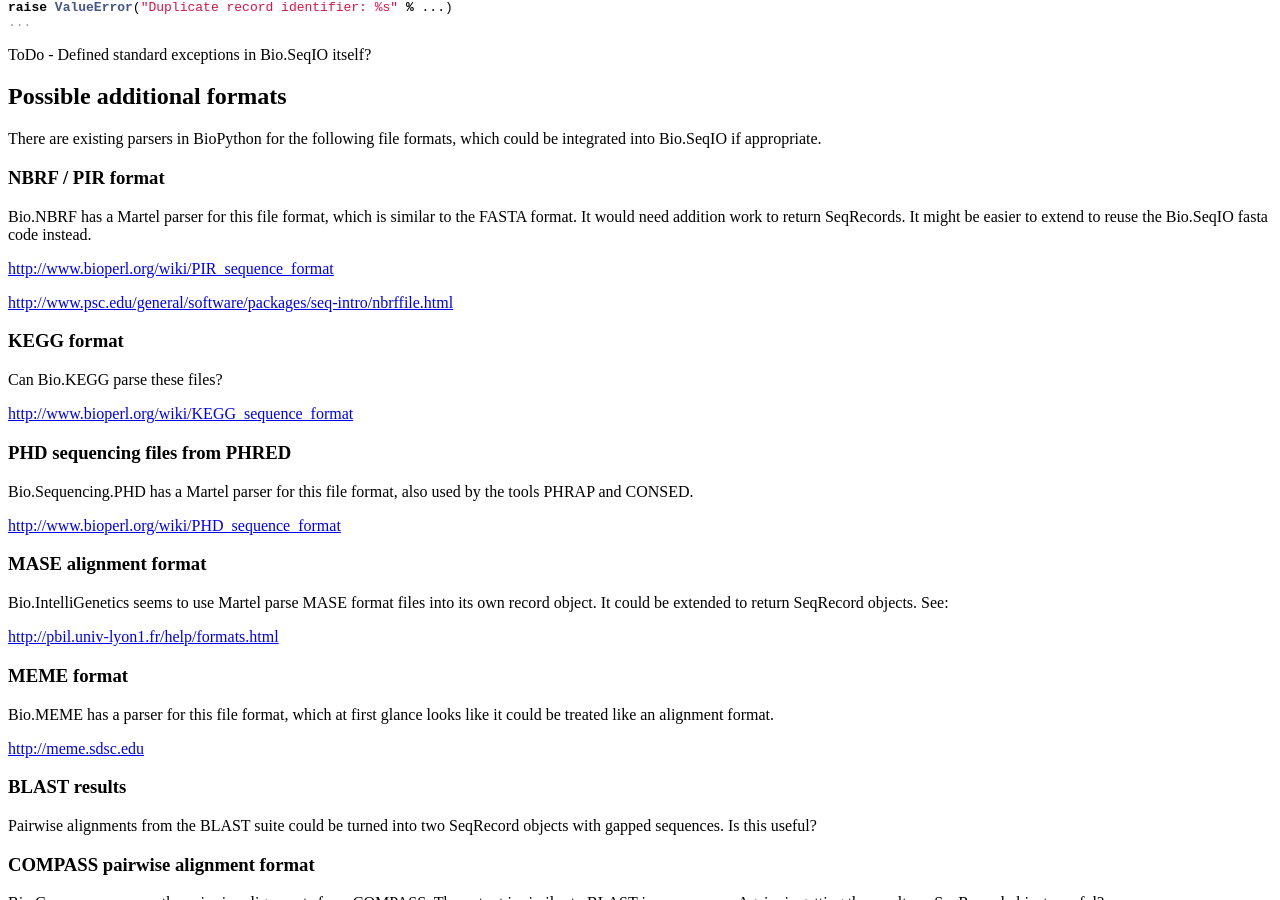
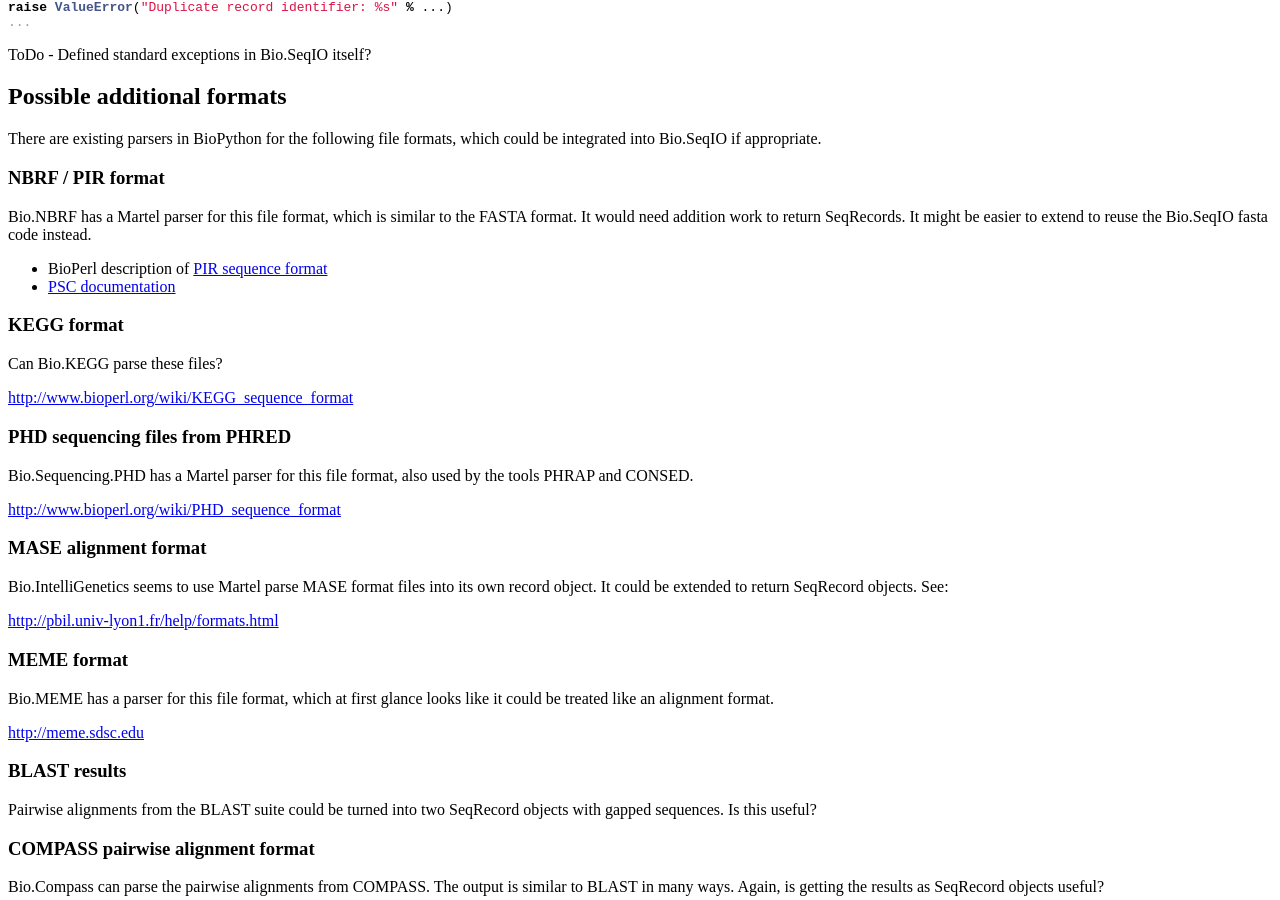
Before and after one commit to biopython/biopython.github.io, a Jekyll site: the page built from wiki/SeqIO_dev.md, in a window 1280 px wide and 900 px high, scrolled down 742 px. Built offline with Jekyll 4.4.1, drawn with Linux system fonts in a browser that asks for light colours.

Commit message:
/* NBRF / PIR format */

```diff
--- a/wiki/SeqIO_dev.md
+++ b/wiki/SeqIO_dev.md
@@ -83,9 +83,10 @@ Bio.NBRF has a Martel parser for this file format, which is similar to
 the FASTA format. It would need addition work to return SeqRecords. It
 might be easier to extend to reuse the Bio.SeqIO fasta code instead.
 
-<http://www.bioperl.org/wiki/PIR_sequence_format>
-
-<http://www.psc.edu/general/software/packages/seq-intro/nbrffile.html>
+-   BioPerl description of [PIR sequence
+    format](bp:PIR_sequence_format "wikilink")
+-   [PSC
+    documentation](http://www.psc.edu/general/software/packages/seq-intro/nbrffile.html)
 
 ### KEGG format
 
```
Also changed, not shown: 1 other file.
